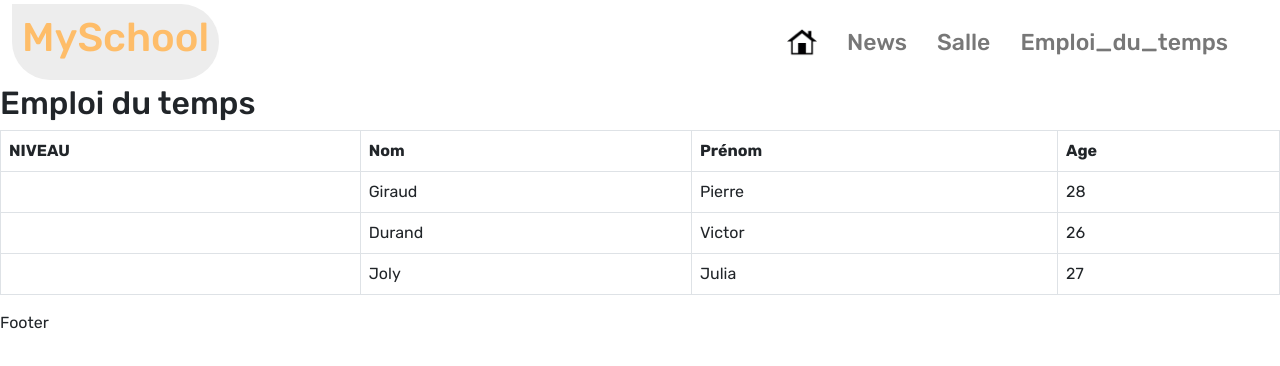
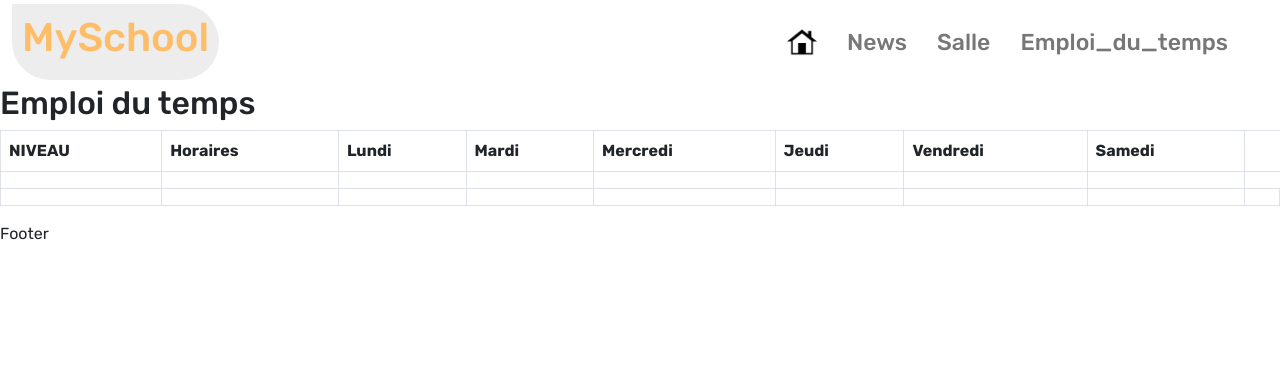
Before and after one commit to princek112002/funny-app, a React (Create React App) app: page /Emploi_du_temps in a window 1280 px wide. Shown: the top 366 px of the page. Built offline with nearby package versions, Linux system fonts and the light colour scheme.

Commit message:
Update Emploi_du_temps.js

```diff
--- a/src/pages/Emploi_du_temps.js
+++ b/src/pages/Emploi_du_temps.js
@@ -8,29 +8,36 @@ const Emploi_du_temps = () => {
         <thead>
           <tr>
             <th>NIVEAU</th>
-            <th>Nom</th>
-            <th>Prénom</th>
-            <th>Age</th>
+            <th>Horaires</th>
+            <th>Lundi</th>
+            <th>Mardi</th>
+            <th>Mercredi</th>
+            <th>Jeudi</th>
+            <th>Vendredi</th>
+            <th>Samedi</th>
           </tr>
         </thead>
         <tbody>
           <tr>
             <th></th>
-            <td>Giraud</td>
-            <td>Pierre</td>
-            <td>28</td>
+            <td></td>
+            <td></td>
+            <td></td>
+            <th></th>
+            <td></td>
+            <td></td>
+            <td></td>
           </tr>
           <tr>
+          <th></th>
+          <th></th>
+            <td></td>
+            <td></td>
+            <td></td>
             <th></th>
-            <td>Durand</td>
-            <td>Victor</td>
-            <td>26</td>
-          </tr>
-          <tr>
-            <th></th>
-            <td>Joly</td>
-            <td>Julia</td>
-            <td>27</td>
+            <td></td>
+            <td></td>
+            <td></td>
           </tr>
         </tbody>
       </table>
```
